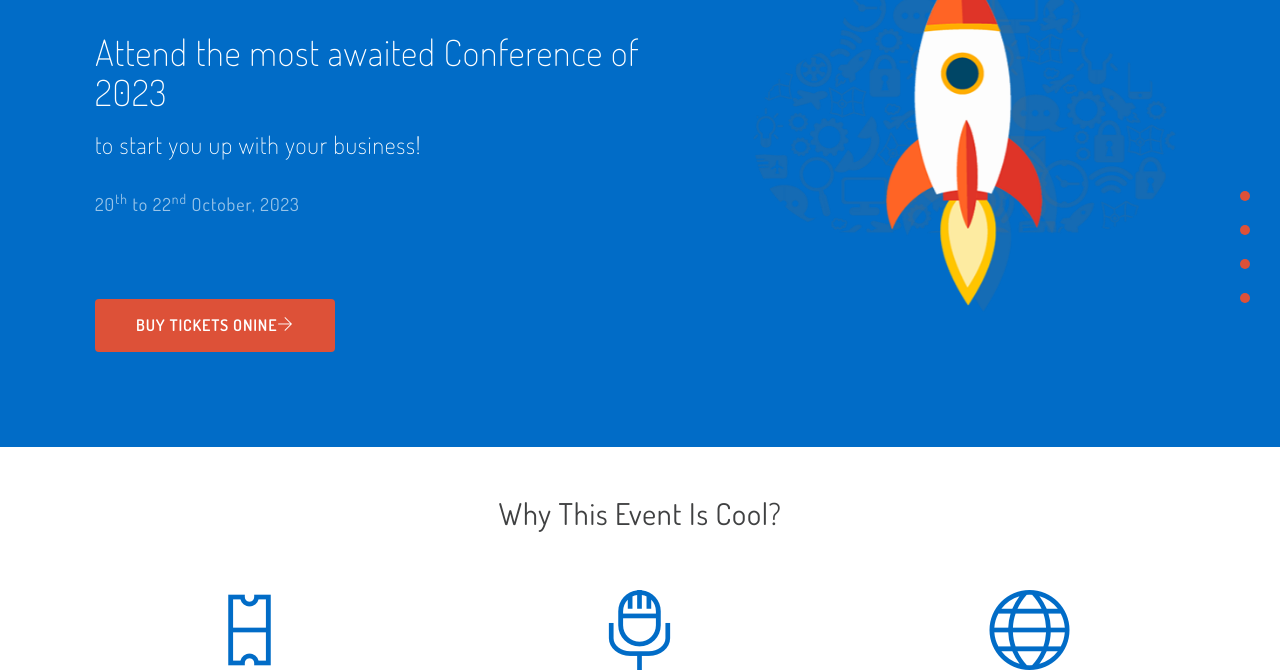
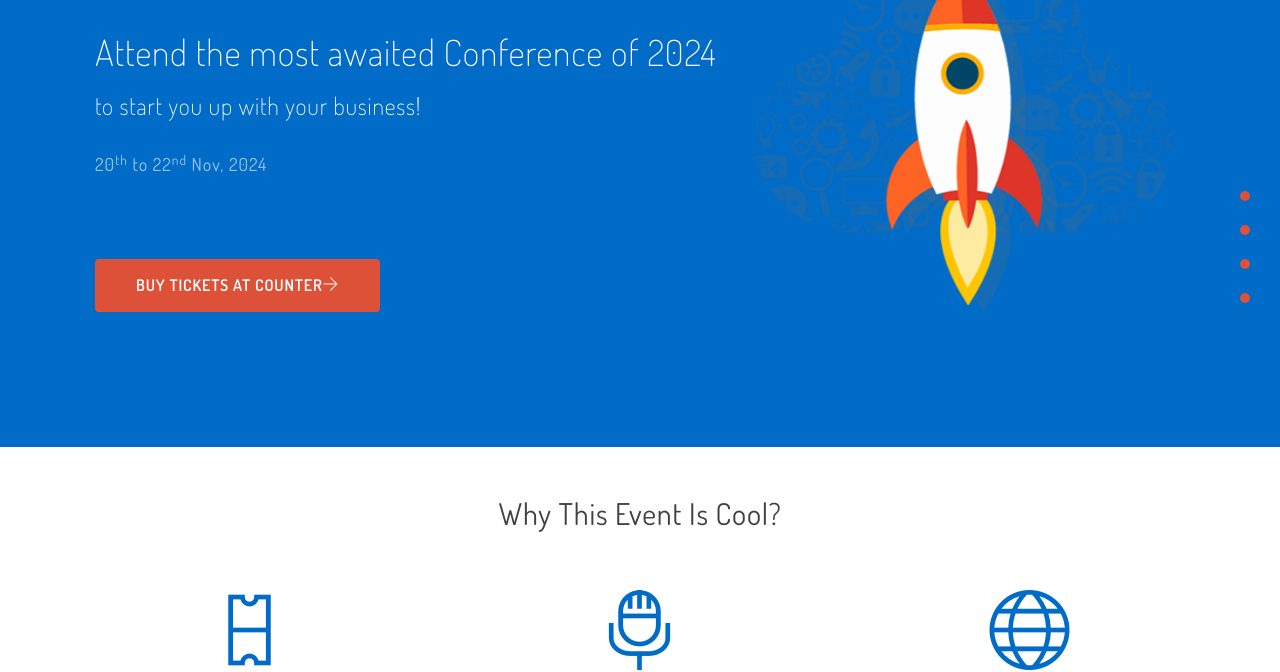
Before and after one commit to nnsnarasimha/websites, a plain HTML site: page index.html in a window 1280 px wide. Shown: the part 153-825 px from the top of the page. Drawn offline with Linux system fonts and the light colour scheme.

Commit message:
Update index.html
code changed

```diff
--- a/index.html
+++ b/index.html
@@ -58,10 +58,10 @@
         <div class="row hero-header" id="home">
           <div class="col-md-7">
             <img src="img/meetup-logo.png" class="logo">
-            <h1>Attend the most awaited Conference of 2023</h1>
+            <h1>Attend the most awaited Conference of 2024</h1>
             <h3>to start you up with your business!</h3>
-            <h4>20<sup>th</sup> to 22<sup>nd</sup>  October, 2023</h4>
-            <a href="#" class="btn btn-lg btn-red">Buy Tickets Onine<span class="ti-arrow-right"></span></a>
+            <h4>20<sup>th</sup> to 22<sup>nd</sup>  Nov, 2024</h4>
+            <a href="#" class="btn btn-lg btn-red">Buy Tickets At Counter<span class="ti-arrow-right"></span></a>
 
           </div>
           <div class="col-md-5 hidden-xs">
```
